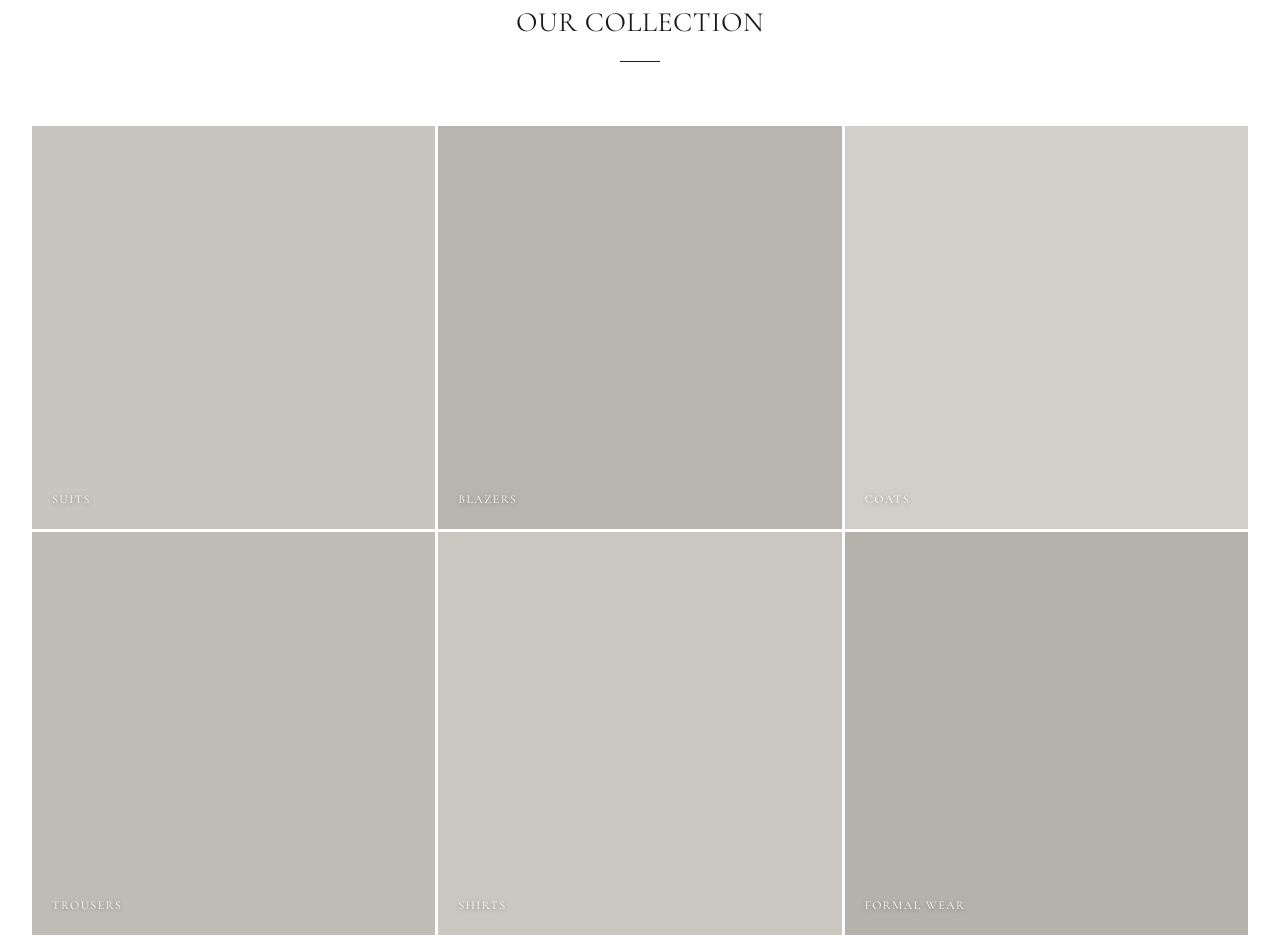
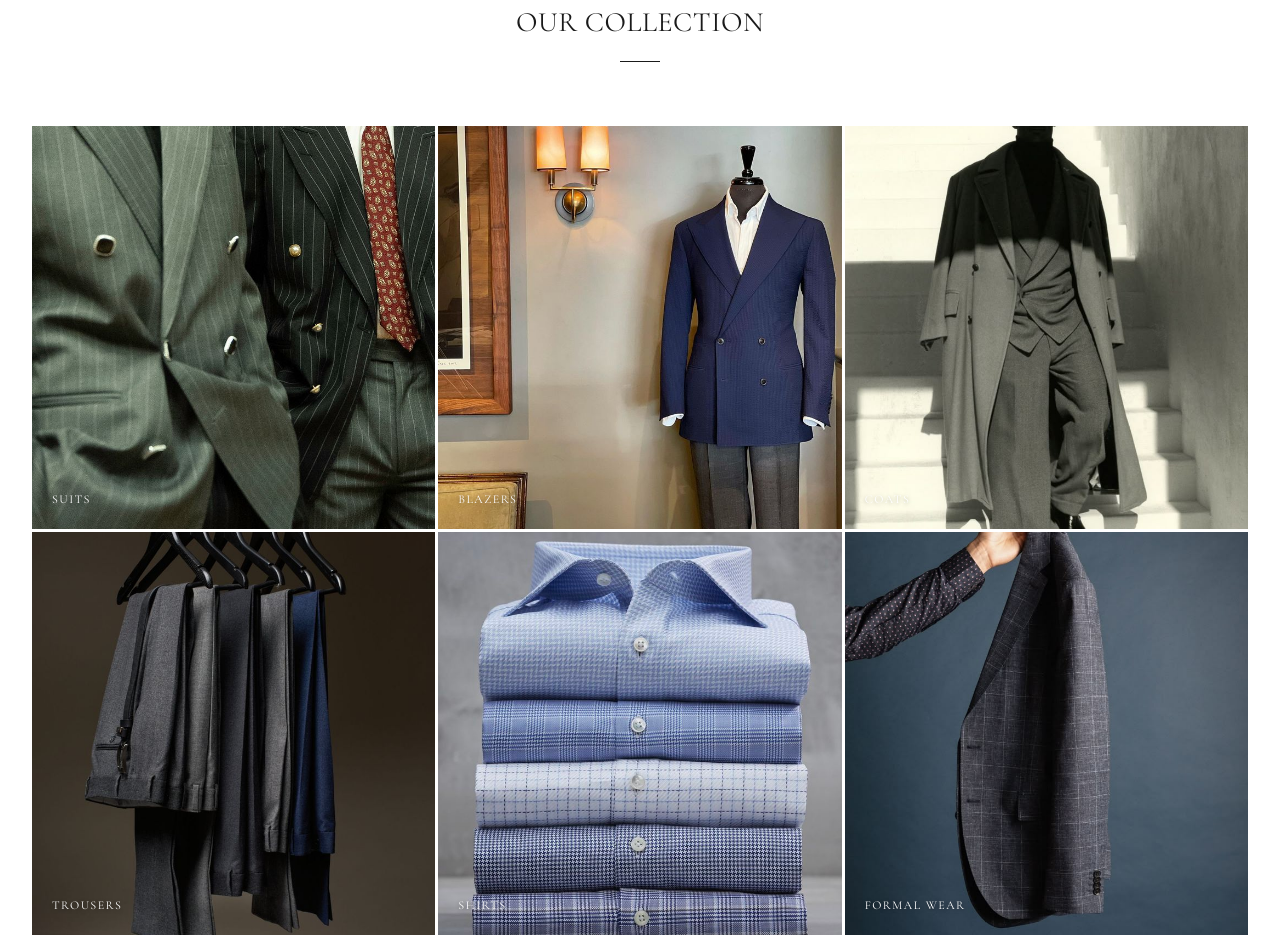
Before and after one commit to bespokemastertailorco-bit/bespoke-chronicle, a React (Vite) app: page / in a window 1280 px wide. Shown: the part 1040-1992 px from the top of the page. Built offline with nearby package versions, Linux system fonts and the light colour scheme; the HTML template or start-up script is replaced by a standard one.

Commit message:
Changes
Co-authored-by: bespokemastertailorco-bit <273567590+bespokemastertailorco-bit@users.noreply.github.com>

```diff
--- a/src/components/homepage/CategoryGrid.tsx
+++ b/src/components/homepage/CategoryGrid.tsx
@@ -1,11 +1,11 @@
 import { Link } from "react-router-dom";
 
-const CATEGORY_SUITS_IMAGE = ""; // Replace with your image path
-const CATEGORY_BLAZERS_IMAGE = ""; // Replace with your image path
-const CATEGORY_COATS_IMAGE = ""; // Replace with your image path
-const CATEGORY_TROUSERS_IMAGE = ""; // Replace with your image path
-const CATEGORY_SHIRTS_IMAGE = ""; // Replace with your image path
-const CATEGORY_FORMALWEAR_IMAGE = ""; // Replace with your image path
+const CATEGORY_SUITS_IMAGE = "/images/category-suits.jpg";
+const CATEGORY_BLAZERS_IMAGE = "/images/category-blazers.jpg";
+const CATEGORY_COATS_IMAGE = "/images/category-coats.jpg";
+const CATEGORY_TROUSERS_IMAGE = "/images/category-trousers.jpg";
+const CATEGORY_SHIRTS_IMAGE = "/images/category-shirts.jpg";
+const CATEGORY_FORMALWEAR_IMAGE = "/images/category-formalwear.jpg";
 
 const categories = [
   {
```
